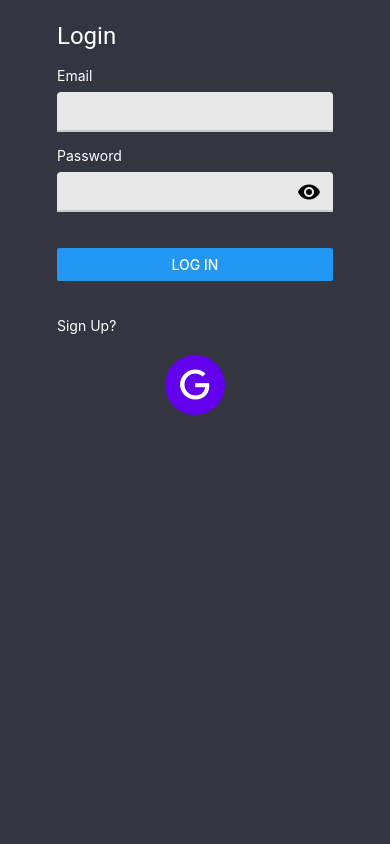
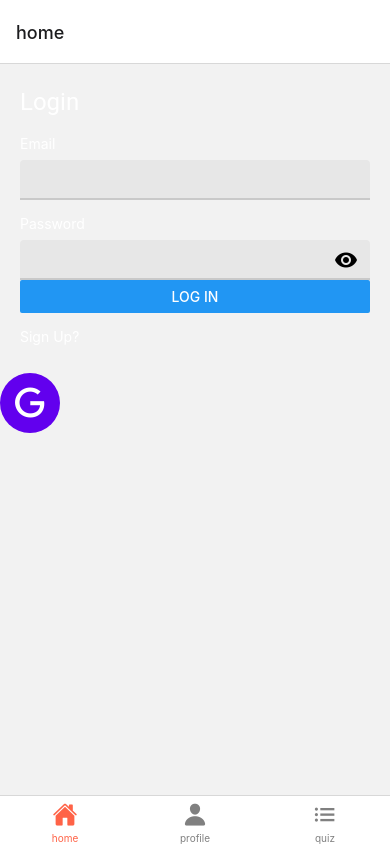
Before and after one commit to esther615kim/film-geek-app, a React Native app: screen /home in a window 390 px wide. Built offline with nearby package versions, Linux system fonts and the light colour scheme.

Commit message:
fix: syntax related errors

```diff
--- a/App.js
+++ b/App.js
@@ -1,18 +1,17 @@
 import React, { useState } from "react";
 import { Text, View, StyleSheet } from "react-native";
+import { NavigationContainer } from "@react-navigation/native";
 import Constants from "expo-constants";
 import { Card } from "react-native-paper";
 import SignUpPage from "./src/pages/SignUpPage";
-import LoginPage from './src/pages/LoginPage';
+import LoginPage from "./src/pages/LoginPage";
+import MyTabs from "./src/BottomNavigator";
 
 export default function App() {
   return (
-
-        <View style={styles.container}>
-          {/* <SignUpPage /> */}
-          <LoginPage/>
-        </View>
-
+    <NavigationContainer>
+      <MyTabs />
+    </NavigationContainer>
   );
 }
 
--- a/package.json
+++ b/package.json
@@ -10,6 +10,7 @@
     "eject": "expo eject"
   },
   "dependencies": {
+    "@react-navigation/bottom-tabs": "^6.2.0",
     "@react-navigation/native": "^6.0.8",
     "@react-navigation/stack": "^6.1.1",
     "@reduxjs/toolkit": "^1.7.2",
--- /dev/null
+++ b/src/BottomNavigator.jsx
@@ -0,0 +1,46 @@
+import { Text, View } from "react-native";
+import { NavigationContainer } from "@react-navigation/native";
+import { createBottomTabNavigator } from "@react-navigation/bottom-tabs";
+import LoginPage from "./pages/LoginPage";
+import ProfilePage from "./pages/ProfilePage";
+import MultipleChoice from "./components/Quizzes/MultipleChoice";
+import Ionicons from "react-native-vector-icons/Ionicons";
+
+function SettingsScreen() {
+  return (
+    <View style={{ flex: 1, justifyContent: "center", alignItems: "center" }}>
+      <Text>Settings!</Text>
+    </View>
+  );
+}
+
+const Tab = createBottomTabNavigator();
+
+export default function MyTabs() {
+  return (
+    <Tab.Navigator
+      screenOptions={({ route }) => ({
+        tabBarIcon: ({ focused, color, size }) => {
+          let iconName;
+
+          if (route.name === "home") {
+            iconName = "home";
+          } else if (route.name === "profile") {
+            iconName = "person";
+          } else if (route.name === "quiz") {
+            iconName = "list";
+          }
+
+          // You can return any component that you like here!
+          return <Ionicons name={iconName} size={size} color={color} />;
+        },
+        tabBarActiveTintColor: "tomato",
+        tabBarInactiveTintColor: "grey",
+      })}
+    >
+      <Tab.Screen name="home" component={LoginPage} />
+      <Tab.Screen name="profile" component={ProfilePage} />
+      <Tab.Screen name="quiz" component={MultipleChoice} />
+    </Tab.Navigator>
+  );
+}
--- a/src/components/Auth/GAuth.jsx
+++ b/src/components/Auth/GAuth.jsx
@@ -1,13 +1,14 @@
 import * as React from "react";
 import { Avatar } from "react-native-paper";
+import { View } from "react-native";
 const G_LOGO = "../../../assets//GLogo.png";
 
 const GAuth = () => {
   return (
-    <div>
+    <View>
       {/* <Avatar.Image size={60} source={require(G_LOGO)} /> */}
-      <Avatar.Icon size={60} icon="google"  />
-    </div>
+      <Avatar.Icon size={60} icon="google" />
+    </View>
   );
 };
 
--- a/src/pages/LoginPage.jsx
+++ b/src/pages/LoginPage.jsx
@@ -1,14 +1,11 @@
 import React, { useState } from "react";
 import { Text, View, StyleSheet, Platform, Button, Alert, useColorScheme } from "react-native";
 import { TextInput, Headline } from "react-native-paper";
-import { Link } from '@react-navigation/native';
-import {
-  getAuth,
-  signInWithEmailAndPassword
-} from "firebase/auth";
+import { Link } from "@react-navigation/native";
+import { getAuth, signInWithEmailAndPassword } from "firebase/auth";
 import { doc, setDoc, serverTimestamp } from "firebase/firestore";
 import { db } from "./../firebase/config";
-import GAuth from '../components/Auth/GAuth';
+import GAuth from "../components/Auth/GAuth";
 
 export default function LoginPage() {
   const [email, setEmail] = useState("");
@@ -23,26 +20,21 @@ export default function LoginPage() {
     try {
       const auth = getAuth();
 
-      const userCredential = await signInWithEmailAndPassword(
-        auth,
-        email,
-        password
-      );
+      const userCredential = await signInWithEmailAndPassword(auth, email, password);
 
       const user = userCredential.user;
-      if(userCredential.user){
-          console.log("logged in!")
-          // navigate to Main Page
+      if (userCredential.user) {
+        console.log("logged in!");
+        // navigate to Main Page
       }
-
     } catch (err) {
       console.log(err);
     }
   };
   return (
     <>
-      <form style={{ padding: 20 }}>
-        <Headline style={{color:"#fff"}}>Login</Headline>
+      <View style={{ padding: 20 }}>
+        <Headline style={{ color: "#fff" }}>Login</Headline>
         <View>
           <Text style={styles.label}>Email</Text>
           <TextInput
@@ -65,15 +57,13 @@ export default function LoginPage() {
               setPassword(password);
             }}
           ></TextInput>
-                  <br />
-                  <br/>
-        <Button style={styles.button} title="Log In" onPress={handleSubmit} />
-        <br/>
+
+          <Button style={styles.button} title="Log In" onPress={handleSubmit} />
         </View>
-        <br/>
+
         <Text style={styles.label}>Sign Up?</Text>
-      </form>
-      <GAuth/>
+      </View>
+      <GAuth />
     </>
   );
 }
@@ -81,7 +71,7 @@ export default function LoginPage() {
 const styles = StyleSheet.create({
   title: {
     fontSize: 20,
-    fontWeight: 500,
+    fontWeight: "500",
     padding: Platform.OS === "android" ? 12 : 10,
     paddingBottom: 40,
     textAlign: "center",
--- a/src/pages/ProfilePage.jsx
+++ b/src/pages/ProfilePage.jsx
@@ -1,9 +1,8 @@
-import React from 'react'
+import React from "react";
+import { Text } from "react-native";
 
 const ProfilePage = () => {
-  return (
-    <div>ProfilePage</div>
-  )
-}
+  return <Text>ProfilePage</Text>;
+};
 
-export default ProfilePage
+export default ProfilePage;
--- a/src/pages/SignUpPage.jsx
+++ b/src/pages/SignUpPage.jsx
@@ -1,12 +1,8 @@
 import React, { useState } from "react";
 import { Text, View, StyleSheet, Platform, Button, Alert } from "react-native";
 import { TextInput, Headline } from "react-native-paper";
-import { Link } from '@react-navigation/native';
-import {
-  getAuth,
-  createUserWithEmailAndPassword,
-  updateProfile,
-} from "firebase/auth";
+import { Link } from "@react-navigation/native";
+import { getAuth, createUserWithEmailAndPassword, updateProfile } from "firebase/auth";
 import { doc, setDoc, serverTimestamp } from "firebase/firestore";
 import { db } from "./../firebase/config";
 
@@ -23,11 +19,7 @@ export default function SignUpPage() {
     try {
       const auth = getAuth();
 
-      const userCredential = await createUserWithEmailAndPassword(
-        auth,
-        email,
-        password
-      );
+      const userCredential = await createUserWithEmailAndPassword(auth, email, password);
 
       const user = userCredential.user;
 
@@ -51,7 +43,7 @@ export default function SignUpPage() {
   return (
     <>
       <form style={{ padding: 20 }}>
-        <Headline style={{color:"#fff"}}>Sign Up</Headline>
+        <Headline style={{ color: "#fff" }}>Sign Up</Headline>
         <View>
           <Text style={styles.label}>Username</Text>
           <TextInput
@@ -72,7 +64,6 @@ export default function SignUpPage() {
             }}
           ></TextInput>
         </View>
-
         <View>
           <Text style={styles.label}>Password</Text>
           <TextInput
@@ -86,9 +77,9 @@ export default function SignUpPage() {
         <View>
           <TextInput style={styles.password}></TextInput>
         </View>
-        <br />
+
         <Button style={styles.button} title="Register" onPress={handleSubmit} />
-        <br/>
+
         <Text style={styles.label}>Already Sign up?</Text>
       </form>
     </>
@@ -98,7 +89,7 @@ export default function SignUpPage() {
 const styles = StyleSheet.create({
   title: {
     fontSize: 20,
-    fontWeight: 500,
+    fontWeight: "500",
     padding: Platform.OS === "android" ? 12 : 10,
     paddingBottom: 40,
     textAlign: "center",
```
Also changed, not shown: 1 other file (tests, documents, lock files or other folders).
